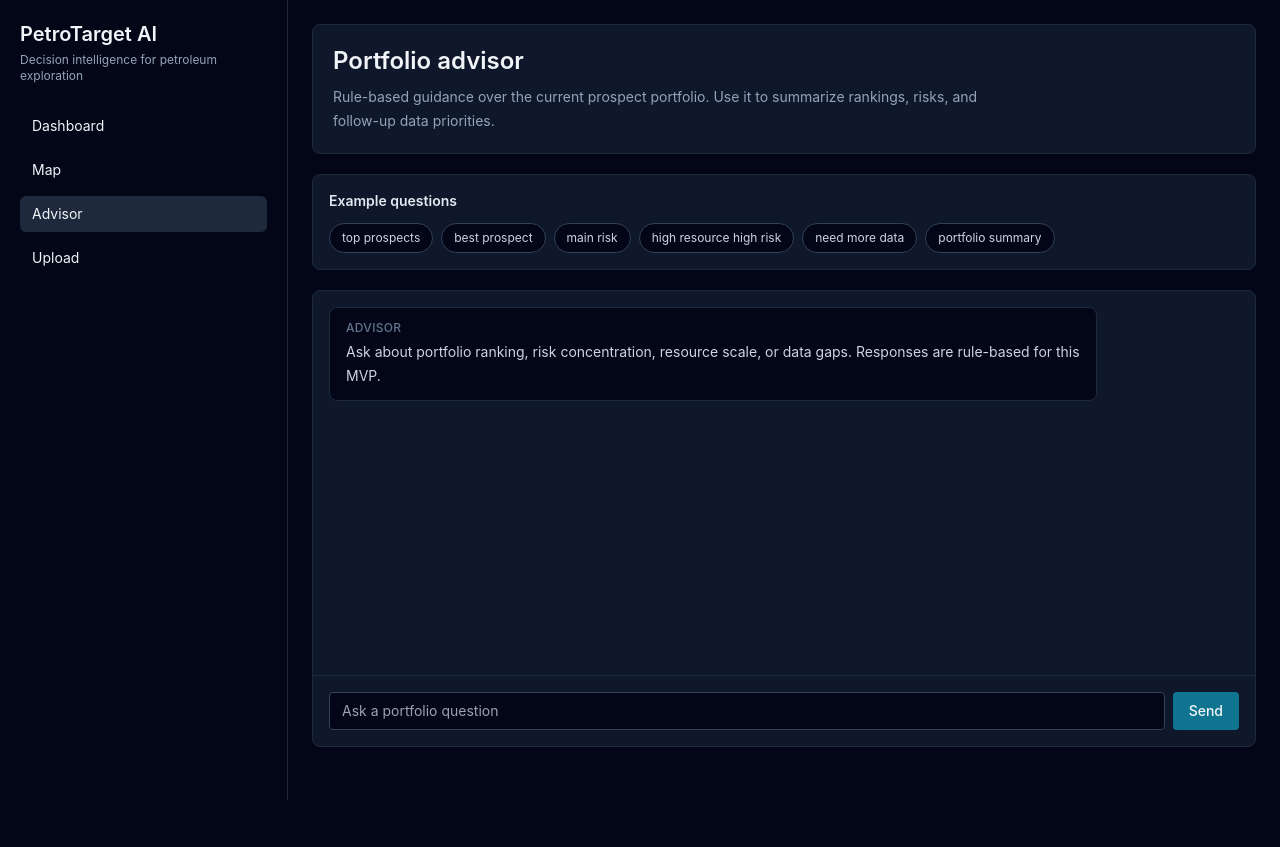
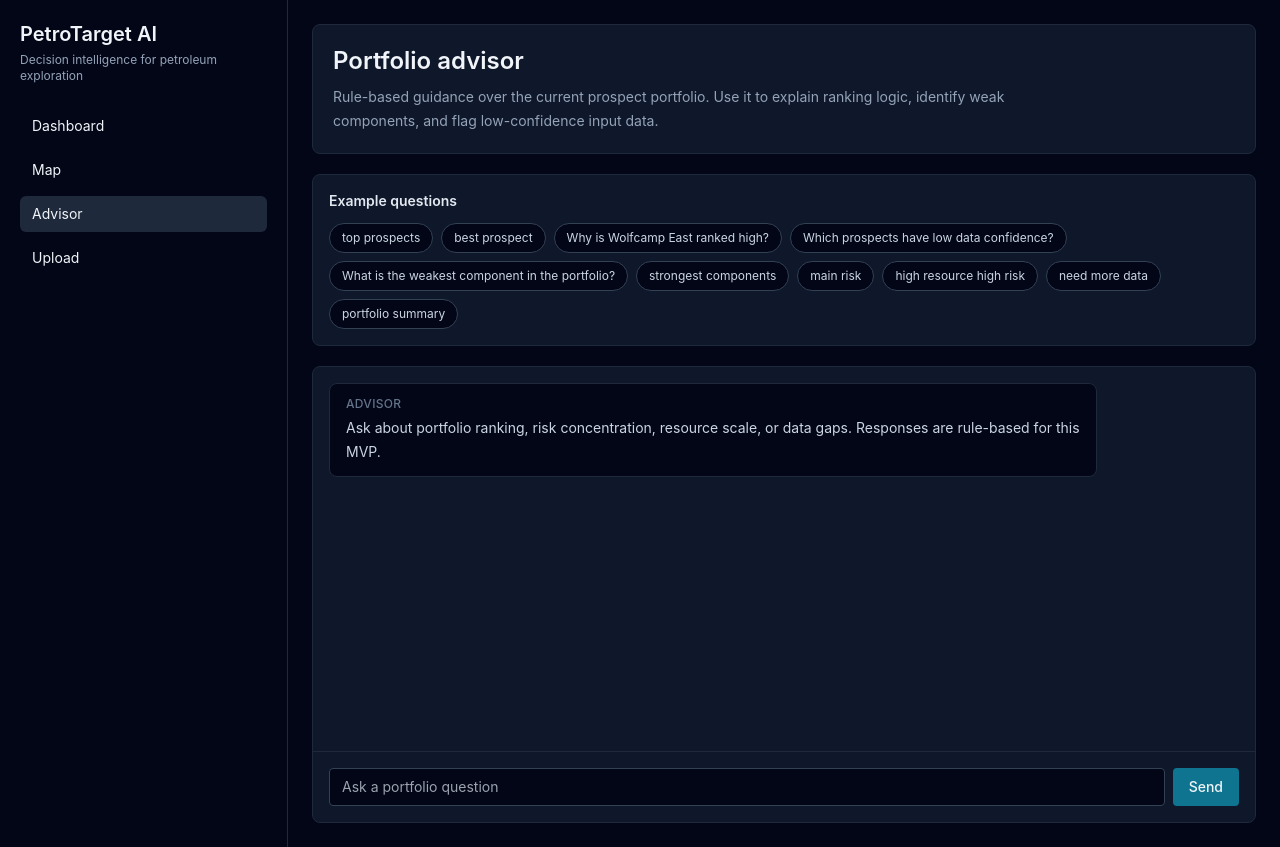
Before and after one commit to frandelyerro/delye, a React (Vite) app: page /advisor in a window 1280 px wide. Before the commit the page ends 800 px from the top, so only its background shows below. Built offline with nearby package versions, Linux system fonts and the light colour scheme.

Commit message:
Rebase scoring explainability onto main cleanly

```diff
--- a/src/pages/AdvisorPage.tsx
+++ b/src/pages/AdvisorPage.tsx
@@ -5,6 +5,10 @@ import { useProspectStore } from '../store/useProspectStore';
 const examples = [
   'top prospects',
   'best prospect',
+  'Why is Wolfcamp East ranked high?',
+  'Which prospects have low data confidence?',
+  'What is the weakest component in the portfolio?',
+  'strongest components',
   'main risk',
   'high resource high risk',
   'need more data',
@@ -32,7 +36,7 @@ export function AdvisorPage() {
     <section className="rounded-lg border border-slate-800 bg-slate-900 p-5">
       <h1 className="text-2xl font-semibold">Portfolio advisor</h1>
       <p className="mt-2 max-w-2xl text-sm leading-6 text-slate-400">
-        Rule-based guidance over the current prospect portfolio. Use it to summarize rankings, risks, and follow-up data priorities.
+        Rule-based guidance over the current prospect portfolio. Use it to explain ranking logic, identify weak components, and flag low-confidence input data.
       </p>
     </section>
 
```
